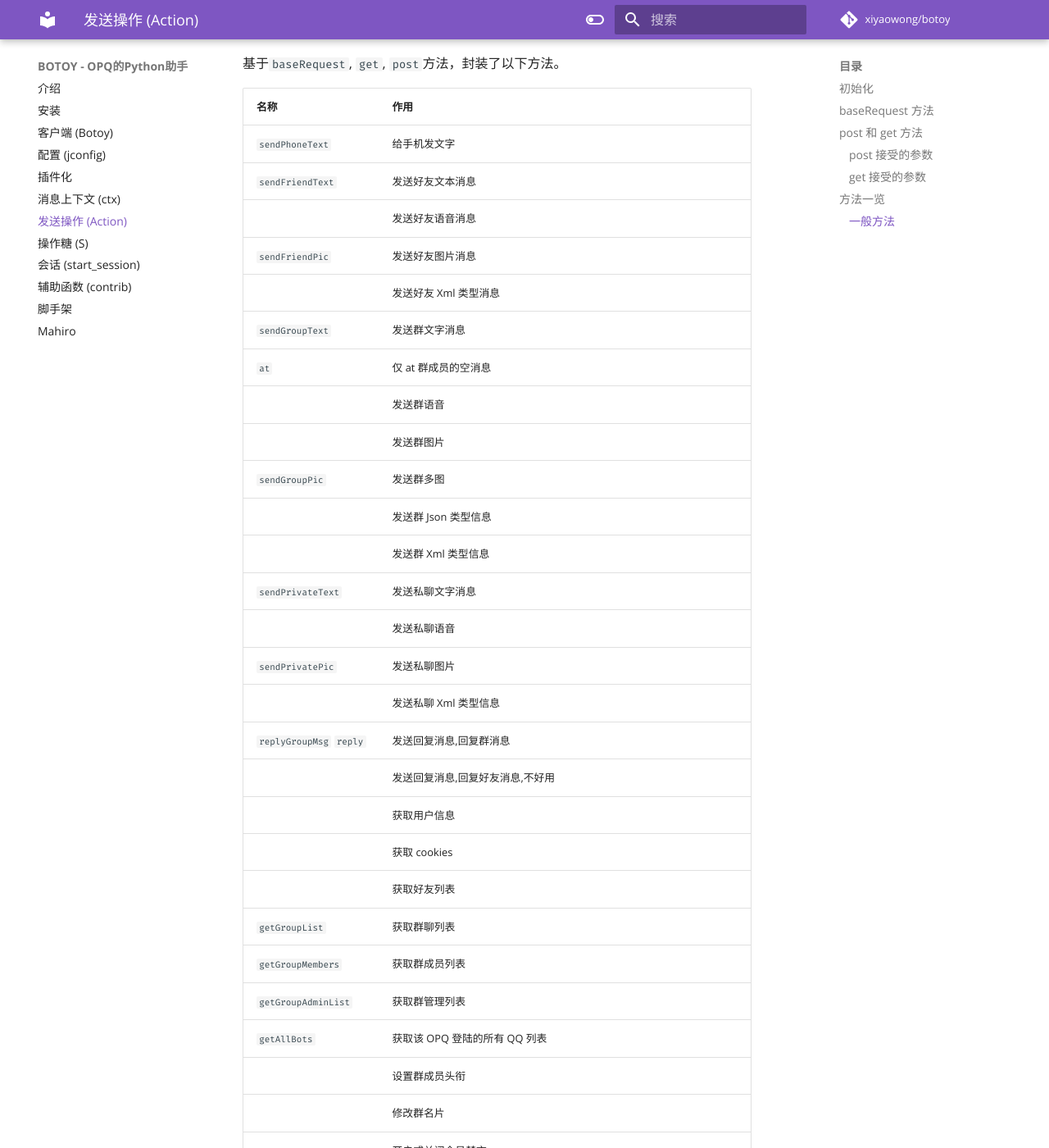
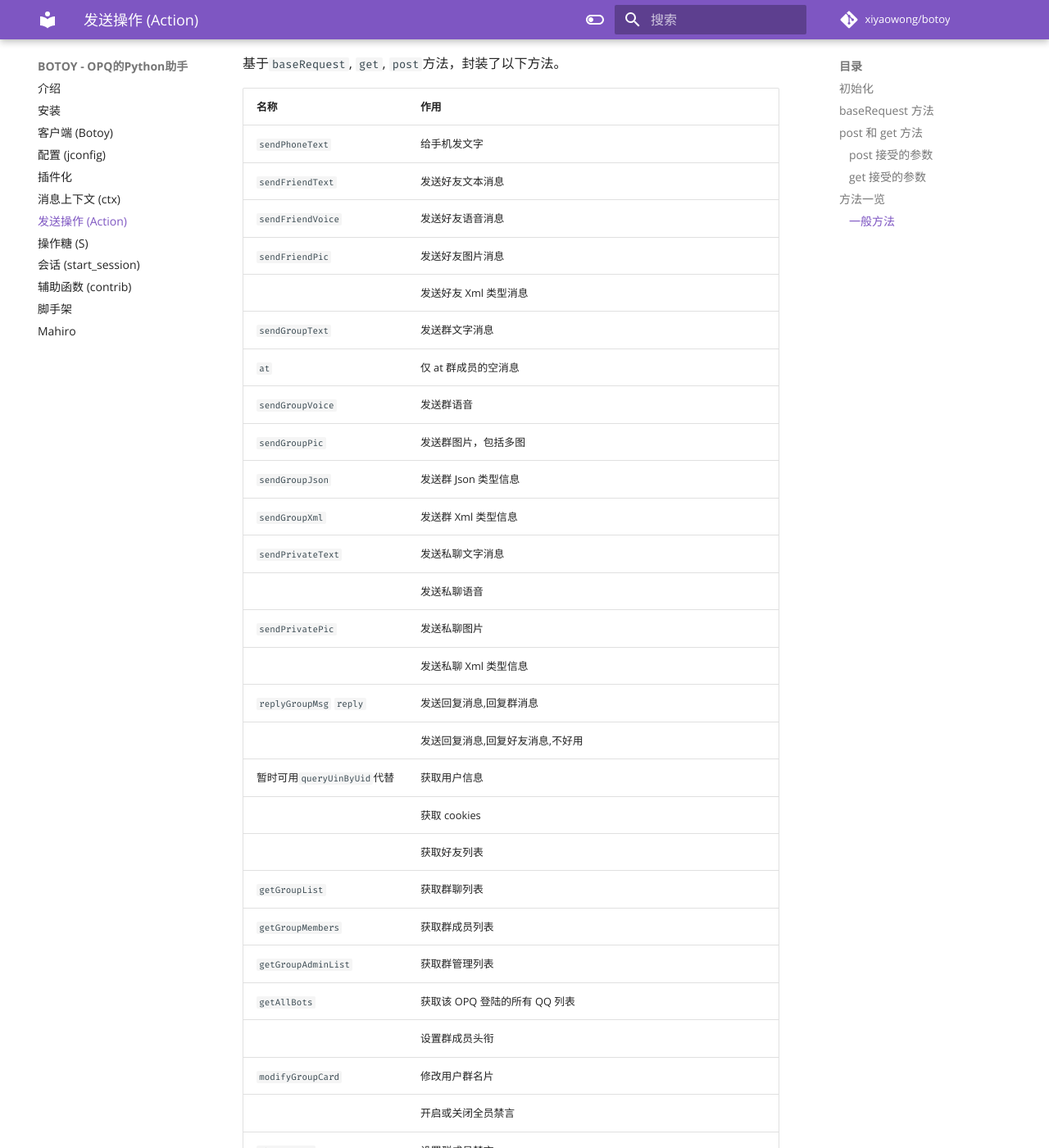
Before and after one commit to opq-osc/botoy, an MkDocs documentation site: the page built from docs/action.md, in a window 1280 px wide and 1400 px high, scrolled down 2073 px. Shown: the whole window at 82% size. Built offline with MkDocs 1.6.1 and Material for MkDocs 9.7.7, drawn with Linux system fonts in a browser that asks for light colours; comment, search, counter and statistics services are not loaded; some of the changed text lies outside the part shown.

Commit message:
feat(action): 封装部分新API
- sendFriendVoice 发送好友语音
- sendGroupVoice 发送群组语音
- sendGroupXml 发送群Xml卡片
- sendGroupJson 发送群Json卡片
- modifyGroupCard 修改用户群名片
- exitGroup 退出群聊
- queryUinByUid uid转uin
- getClientKey
- getPSKey

```diff
--- a/docs/action.md
+++ b/docs/action.md
@@ -68,67 +68,69 @@
 
 基于`baseRequest`, `get`, `post`方法，封装了以下方法。
 
-| 名称                    | 作用                                                                |
-| ----------------------- | ------------------------------------------------------------------- |
-| `sendPhoneText`         | 给手机发文字                                                        |
-| `sendFriendText`        | 发送好友文本消息                                                    |
-|                         | 发送好友语音消息                                                    |
-| `sendFriendPic`         | 发送好友图片消息                                                    |
-|                         | 发送好友 Xml 类型消息                                               |
-| `sendGroupText`         | 发送群文字消息                                                      |
-| `at`                    | 仅 at 群成员的空消息                                                |
-|                         | 发送群语音                                                          |
-|                         | 发送群图片                                                          |
-| `sendGroupPic`          | 发送群多图                                                          |
-|                         | 发送群 Json 类型信息                                                |
-|                         | 发送群 Xml 类型信息                                                 |
-| `sendPrivateText`       | 发送私聊文字消息                                                    |
-|                         | 发送私聊语音                                                        |
-| `sendPrivatePic`        | 发送私聊图片                                                        |
-|                         | 发送私聊 Xml 类型信息                                               |
-| `replyGroupMsg` `reply` | 发送回复消息,回复群消息                                             |
-|                         | 发送回复消息,回复好友消息,不好用                                    |
-|                         | 获取用户信息                                                        |
-|                         | 获取 cookies                                                        |
-|                         | 获取好友列表                                                        |
-| `getGroupList`          | 获取群聊列表                                                        |
-| `getGroupMembers`       | 获取群成员列表                                                      |
-| `getGroupAdminList`     | 获取群管理列表                                                      |
-| `getAllBots`            | 获取该 OPQ 登陆的所有 QQ 列表                                       |
-|                         | 设置群成员头衔                                                      |
-|                         | 修改群名片                                                          |
-|                         | 开启或关闭全员禁言                                                  |
-|                         | 设置群成员禁言                                                      |
-|                         | 点赞                                                                |
-|                         | 设置群公告                                                          |
-|                         | 设置或取消群管理员                                                  |
-| `revokeGroupMsg`        | 撤回群消息                                                          |
-| `revoke`                | 撤回群消息, revokeGroupMsg 的便捷操作，直接传入消息 `GroupMsg` 即可 |
-|                         | 拉人入群                                                            |
-|                         | 加入群聊                                                            |
-|                         | 退出群聊                                                            |
-|                         | 移出群聊                                                            |
-| `getClusterInfo`        | 获取当前集群信息                                                    |
-|                         | 搜索群组                                                            |
-|                         | 刷新 key 二次登陆                                                   |
-|                         | 添加好友                                                            |
-|                         | 处理好友请求                                                        |
-|                         | 退出指定 qq                                                         |
-|`getQrCode`              | 获取登录二维码的 base64 编码                                        |
-|                         | 获取好友文件下载链接                                                |
-|                         | 获取群文件下载链接                                                  |
-|                         | 转发视频到群聊                                                      |
-|                         | 转发视频给好友                                                      |
-|                         | 获取短视频链接                                                      |
-|                         | 发送群组特效文本消息                                                |
-|                         | 获取企鹅卡片资料                                                    |
-|                         | 戳一戳                                                              |
-|                         | 上传群文件                                                          |
-|                         | 入群审核                                                            |
-|                         | 上传群图片获取图片信息                                              |
-|                         | 上传头像                                                            |
-|                         | 打开红包                                                            |
-| `upload`                | 上传资源文件                                                        |
+| 名称                        | 作用                                                                |
+| --------------------------- | ------------------------------------------------------------------- |
+| `sendPhoneText`             | 给手机发文字                                                        |
+| `sendFriendText`            | 发送好友文本消息                                                    |
+| `sendFriendVoice`           | 发送好友语音消息                                                    |
+| `sendFriendPic`             | 发送好友图片消息                                                    |
+|                             | 发送好友 Xml 类型消息                                               |
+| `sendGroupText`             | 发送群文字消息                                                      |
+| `at`                        | 仅 at 群成员的空消息                                                |
+| `sendGroupVoice`            | 发送群语音                                                          |
+| `sendGroupPic`              | 发送群图片，包括多图                                                |
+| `sendGroupJson`             | 发送群 Json 类型信息                                                |
+| `sendGroupXml`              | 发送群 Xml 类型信息                                                 |
+| `sendPrivateText`           | 发送私聊文字消息                                                    |
+|                             | 发送私聊语音                                                        |
+| `sendPrivatePic`            | 发送私聊图片                                                        |
+|                             | 发送私聊 Xml 类型信息                                               |
+| `replyGroupMsg` `reply`     | 发送回复消息,回复群消息                                             |
+|                             | 发送回复消息,回复好友消息,不好用                                    |
+| 暂时可用`queryUinByUid`代替 | 获取用户信息                                                        |
+|                             | 获取 cookies                                                        |
+|                             | 获取好友列表                                                        |
+| `getGroupList`              | 获取群聊列表                                                        |
+| `getGroupMembers`           | 获取群成员列表                                                      |
+| `getGroupAdminList`         | 获取群管理列表                                                      |
+| `getAllBots`                | 获取该 OPQ 登陆的所有 QQ 列表                                       |
+|                             | 设置群成员头衔                                                      |
+| `modifyGroupCard`           | 修改用户群名片                                                      |
+|                             | 开启或关闭全员禁言                                                  |
+| `shutUserUp`                | 设置群成员禁言                                                      |
+|                             | 点赞                                                                |
+|                             | 设置群公告                                                          |
+|                             | 设置或取消群管理员                                                  |
+| `revokeGroupMsg`            | 撤回群消息                                                          |
+| `revoke`                    | 撤回群消息, revokeGroupMsg 的便捷操作，直接传入消息 `GroupMsg` 即可 |
+|                             | 拉人入群                                                            |
+|                             | 加入群聊                                                            |
+| `exitGroup`                 | 退出群聊                                                            |
+| `driveUserAway`             | 移出群聊                                                            |
+| `getClusterInfo`            | 获取当前集群信息                                                    |
+|                             | 搜索群组                                                            |
+|                             | 刷新 key 二次登陆                                                   |
+|                             | 添加好友                                                            |
+|                             | 处理好友请求                                                        |
+|                             | 退出指定 qq                                                         |
+| `getQrCode`                 | 获取登录二维码的 base64 编码                                        |
+|                             | 获取好友文件下载链接                                                |
+|                             | 获取群文件下载链接                                                  |
+|                             | 转发视频到群聊                                                      |
+|                             | 转发视频给好友                                                      |
+|                             | 获取短视频链接                                                      |
+|                             | 发送群组特效文本消息                                                |
+|                             | 获取企鹅卡片资料                                                    |
+|                             | 戳一戳                                                              |
+|                             | 上传群文件                                                          |
+|                             | 入群审核                                                            |
+| 用 `upload`                 | 上传群图片获取图片信息                                              |
+|                             | 上传头像                                                            |
+|                             | 打开红包                                                            |
+| `upload`                    | 上传资源文件                                                        |
+| `queryUinByUid`             | 用户 Uid(u\_)转 qq 号, 其中还包括用户信息                           |
+| `getClientKey`              | 获取 `client_key`                                                   |
+| `getPSKey`                  | 获取 `ps_key`                                                       |
 
 **如何使用，遇到问题如何解决？**
 
```
Also changed, not shown: 1 other file.
